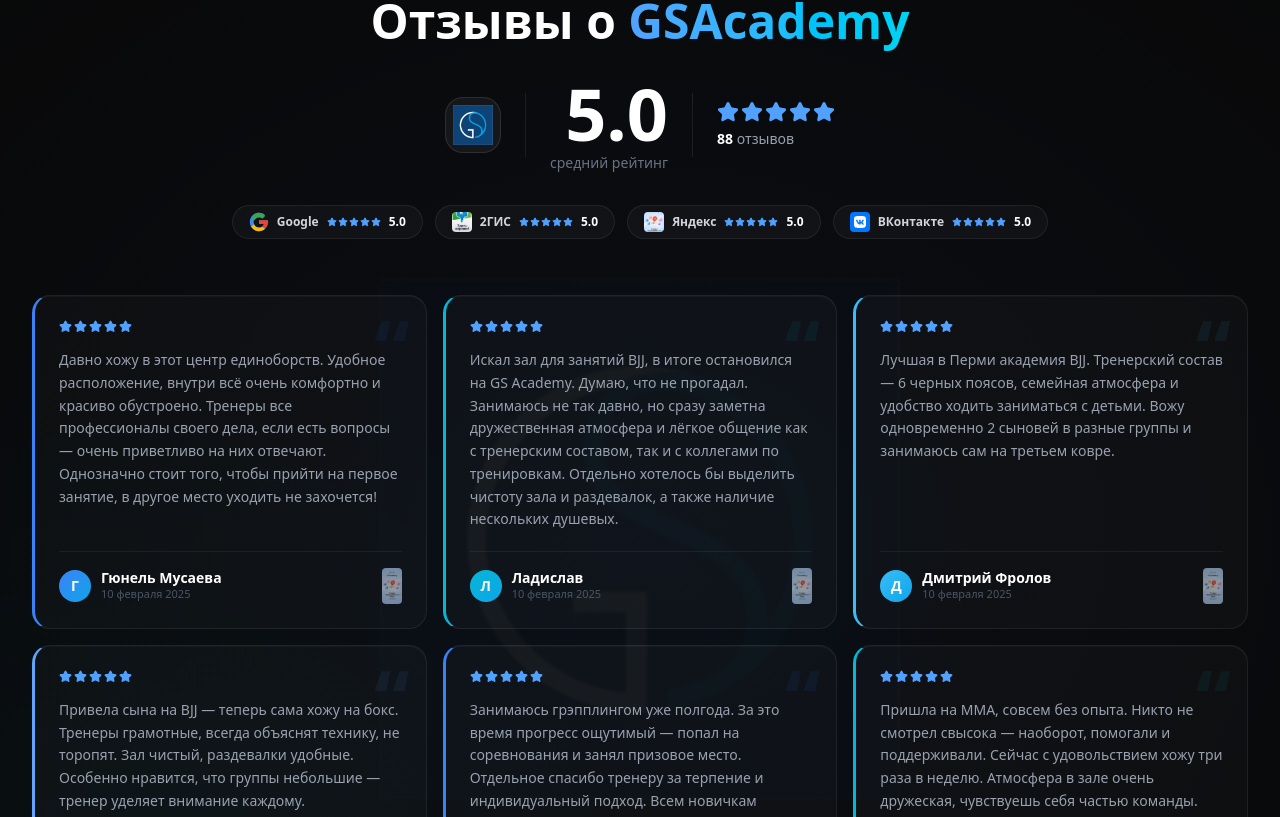
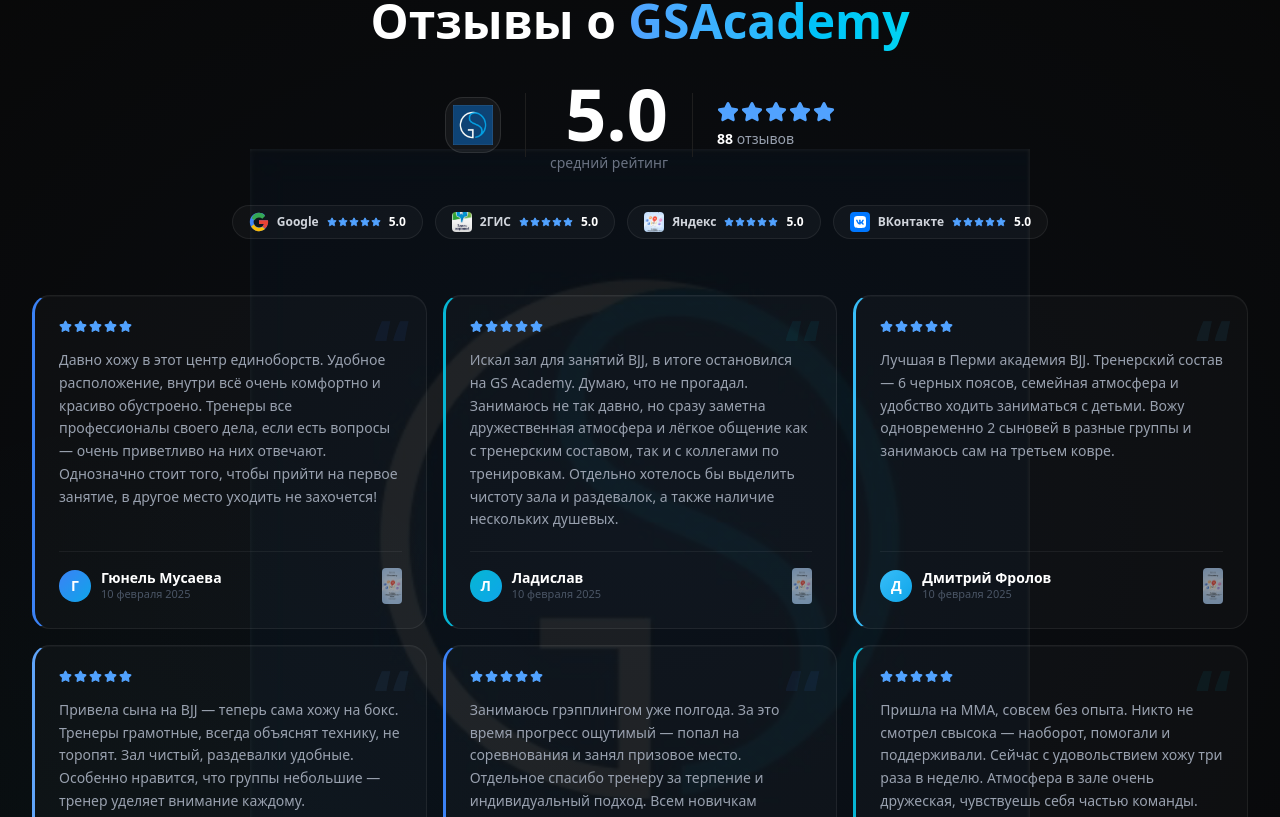
Before and after one commit to german9827387/bjj59-site, a Next.js app: page / in a window 1280 px wide. Shown: the part 3723-4540 px from the top of the page. Built offline with nearby package versions, Linux system fonts and the light colour scheme.

Commit message:
fix: gs-icon водяной знак крупнее и виднее

```diff
--- a/components/Reviews.tsx
+++ b/components/Reviews.tsx
@@ -109,14 +109,14 @@ export default function Reviews() {
 
       {/* GS Icon — фоновый водяной знак */}
       <div className="absolute inset-0 flex items-center justify-center pointer-events-none select-none" aria-hidden="true">
-        <div className="relative w-[520px] h-[520px] opacity-[0.032]" style={{ filter: "blur(1px)" }}>
+        <div className="relative w-[780px] h-[780px] opacity-[0.07]">
           <Image
             src="/gs-icon.png"
             alt=""
             fill
             className="object-contain"
             loading="lazy"
-            sizes="520px"
+            sizes="780px"
           />
         </div>
       </div>
```
Also changed, not shown: public/alliance.jpeg (added).
